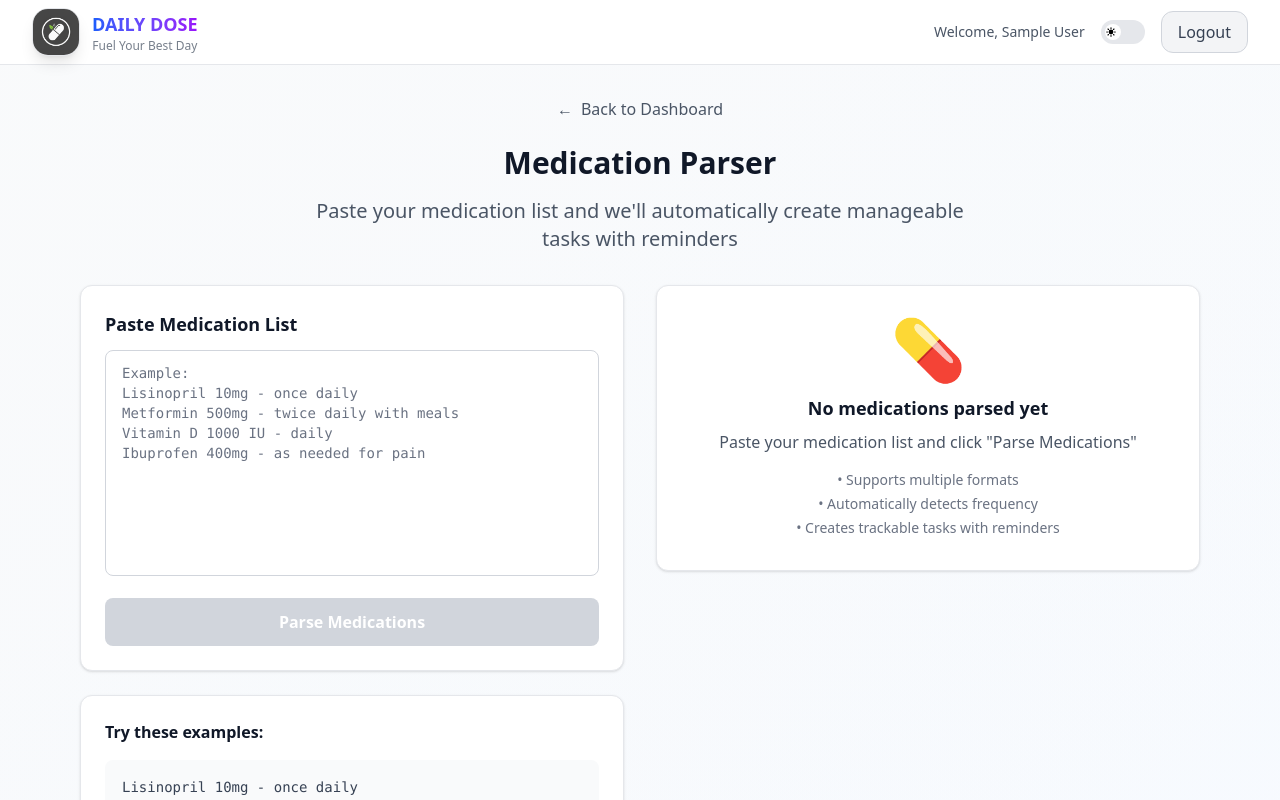
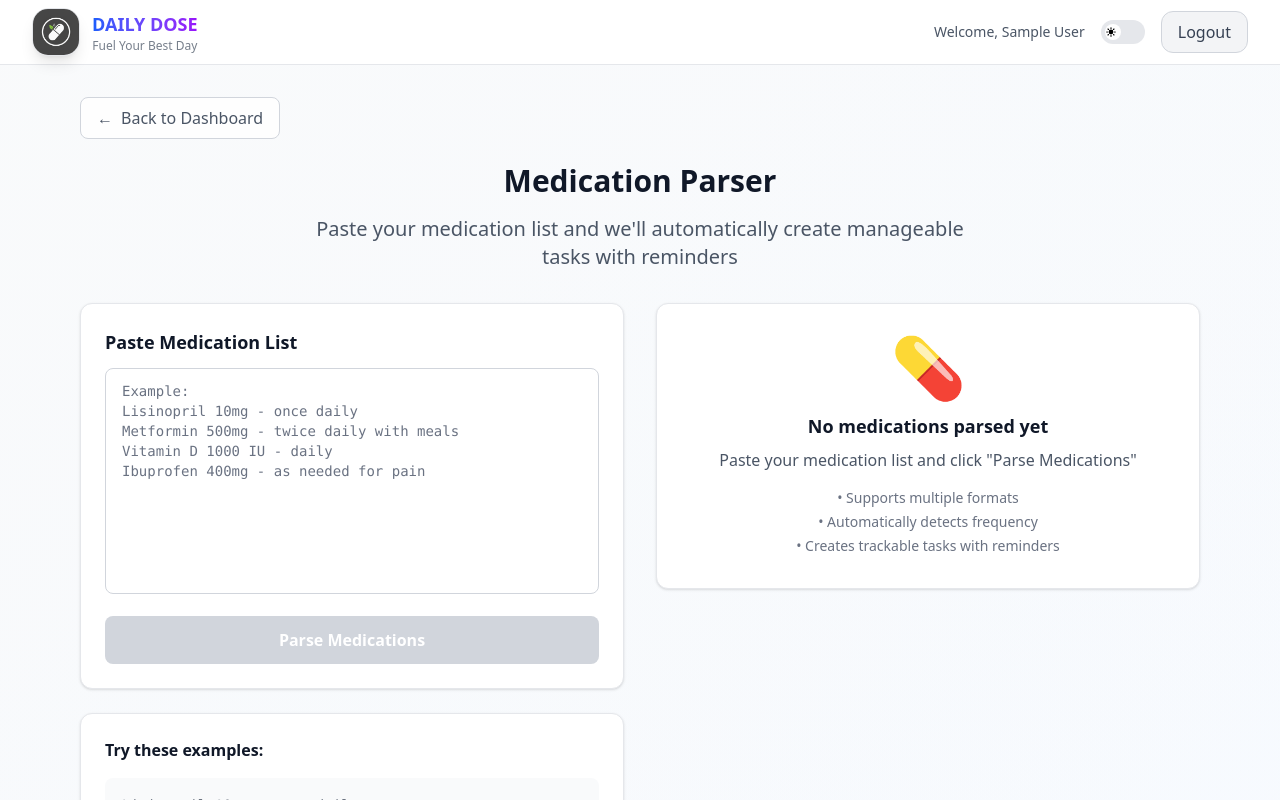
Before and after one commit to BillPotato/medical-app-frontend, a React (Vite) app: page /medication-parser in a window 1280 px wide. Shown: the top 800 px of the page. Built offline with nearby package versions, Linux system fonts and the light colour scheme; sample sign-in values are in the browser's storage.

Commit message:
feat: added favicon and fix button layout

```diff
--- a/index.html
+++ b/index.html
@@ -2,9 +2,9 @@
 <html lang="en">
   <head>
     <meta charset="UTF-8" />
-    <link rel="icon" type="image/svg+xml" href="/vite.svg" />
+    <link rel="icon" type="image/svg+xml" href="./public/logo.png" />
     <meta name="viewport" content="width=device-width, initial-scale=1.0" />
-    <title>patient-app</title>
+    <title>Daily Dose</title>
   </head>
   <body>
     <div id="root"></div>
--- a/src/components/Dashboard.jsx
+++ b/src/components/Dashboard.jsx
@@ -212,7 +212,7 @@ export default function Dashboard({ tasks = [], onUpdateTask, onDeleteTask }) {
       {/* Welcome Section - Simplified without header elements */}
       <div className="text-center">
         <h1 className="text-4xl font-bold bg-gradient-to-r from-blue-600 to-purple-600 bg-clip-text text-transparent">
-          Welcome back, {user.name || 'there'}! 👋
+          Welcome back, {user.name || 'there'}!
         </h1>
         <p className="text-gray-600 dark:text-gray-400 mt-2 text-lg">Here's your health overview for today</p>
       </div>
--- a/src/components/MedicationParser.jsx
+++ b/src/components/MedicationParser.jsx
@@ -183,21 +183,28 @@ Multivitamin once daily`
     <div className={`min-h-screen py-8 ${isDark ? 'bg-slate-900' : 'bg-gradient-to-br from-gray-50 to-blue-50/30'}`}>
       <div className="max-w-6xl mx-auto px-4">
         {/* Header */}
-        <div className="text-center mb-8">
+        <div className="mb-8">
+          {/* Back Button - Aligned to the left */}
           <button
             onClick={() => navigate('/dashboard')}
-            className={`inline-flex items-center space-x-2 mb-6 transition-colors ${isDark ? 'text-gray-400 hover:text-white' : 'text-gray-600 hover:text-gray-900'
+            className={`inline-flex items-center space-x-2 mb-6 transition-all duration-300 hover:scale-105 px-4 py-2 rounded-lg border ${isDark
+                ? 'text-gray-400 hover:text-white bg-gray-800/80 border-gray-700 hover:border-gray-500'
+                : 'text-gray-600 hover:text-gray-900 bg-white/80 border-gray-300 hover:border-gray-400'
               }`}
           >
             <span>←</span>
             <span>Back to Dashboard</span>
           </button>
+
+          {/* Title and Description - Still centered */}
+          <div className="text-center">
             <h1 className={`text-3xl font-bold mb-4 ${isDark ? 'text-white' : 'text-gray-900'}`}>
               Medication Parser
             </h1>
             <p className={`text-xl max-w-2xl mx-auto ${isDark ? 'text-gray-400' : 'text-gray-600'}`}>
               Paste your medication list and we'll automatically create manageable tasks with reminders
             </p>
+          </div>
         </div>
 
         <div className="grid grid-cols-1 lg:grid-cols-2 gap-8">
--- a/src/components/Survey.jsx
+++ b/src/components/Survey.jsx
@@ -22,6 +22,13 @@ const defaultQuestions = [
     min: 0,
     max: 10,
     labels: ['None', 'Mild', 'Moderate', 'Severe']
+  },
+  {
+    id: 'exercise',
+    text: 'How much did you move today?',
+    description: 'Any physical activity counts, even a short walk',
+    type: 'number',
+    placeholder: 'Minutes of activity'
   },
   {
     id: 'exercise',
@@ -170,9 +177,10 @@ export default function Survey({ onSubmit }) {
               <div className="absolute bottom-0 right-0 w-96 h-96 bg-white rounded-full translate-x-32 translate-y-32"></div>
             </div>
 
+            {/* Back Button with Border */}
             <button
               onClick={() => navigate('/dashboard')}
-              className="relative flex items-center space-x-2 text-white/80 hover:text-white mb-6 transition-colors group"
+              className="relative flex items-center space-x-2 px-4 py-2 rounded-lg border-2 border-white/30 hover:border-white/50 text-white/90 hover:text-white mb-6 transition-all duration-300 group backdrop-blur-sm bg-white/10 hover:bg-white/20"
             >
               <svg className="w-5 h-5 transform group-hover:-translate-x-1 transition-transform" fill="none" stroke="currentColor" viewBox="0 0 24 24">
                 <path strokeLinecap="round" strokeLinejoin="round" strokeWidth={2} d="M15 19l-7-7 7-7" />
--- a/src/pages/FeelingAnalyzerPage.jsx
+++ b/src/pages/FeelingAnalyzerPage.jsx
@@ -15,23 +15,28 @@ export default function FeelingAnalyzerPage() {
     <div className={`min-h-screen py-8 theme-transition ${isDark ? 'bg-slate-900' : 'bg-gradient-to-br from-slate-50 to-blue-50/50'}`}>
       <div className="max-w-7xl mx-auto px-4">
         {/* Header */}
-        <div className="text-center mb-12">
+        <div className="mb-12">
+          {/* Back Button - Aligned to the left */}
           <button
             onClick={() => navigate('/dashboard')}
             className={`inline-flex items-center space-x-2 mb-6 transition-all duration-300 hover:scale-105 backdrop-blur-sm px-4 py-2 rounded-xl shadow-sm border ${isDark
-                ? 'text-gray-400 hover:text-white bg-gray-800/80 border-gray-700'
-                : 'text-gray-600 hover:text-gray-900 bg-white/80 border-gray-200'
+                ? 'text-gray-400 hover:text-white bg-gray-800/80 border-gray-700 hover:border-gray-500'
+                : 'text-gray-600 hover:text-gray-900 bg-white/80 border-gray-200 hover:border-gray-300'
               }`}
           >
             <span>←</span>
             <span>Back to Dashboard</span>
           </button>
+
+          {/* Title and Description - Still centered */}
+          <div className="text-center">
             <h1 className="text-5xl font-bold bg-gradient-to-r from-blue-600 to-purple-600 bg-clip-text text-transparent mb-4">
               Feeling Analyzer
             </h1>
             <p className={`text-xl max-w-2xl mx-auto ${isDark ? 'text-gray-400' : 'text-gray-600'}`}>
               Describe how you're feeling and get personalized health insights and recommendations
             </p>
+          </div>
         </div>
 
         <FeelingAnalyzer onAnalysisComplete={handleAnalysisComplete} />
--- a/src/pages/MedicationParserPage.jsx
+++ b/src/pages/MedicationParserPage.jsx
@@ -5,9 +5,30 @@ import { useTheme } from '../contexts/ThemeContext';
 const MedicationParserPage = ({ onSave }) => {
   const { isDark } = useTheme();
 
+  const handleSave = (parsedTasks) => {
+    if (onSave) {
+      onSave(parsedTasks);
+    } else {
+      // Default save behavior if no onSave prop provided
+      console.log('Saving tasks:', parsedTasks);
+
+      // Get existing tasks from localStorage
+      const existingTasks = JSON.parse(localStorage.getItem('tasks') || '[]');
+
+      // Add new parsed tasks
+      const updatedTasks = [...existingTasks, ...parsedTasks];
+
+      // Save back to localStorage
+      localStorage.setItem('tasks', JSON.stringify(updatedTasks));
+
+      // Show success message
+      alert(`Successfully saved ${parsedTasks.length} medication tasks!`);
+    }
+  };
+
   return (
     <div className={`min-h-screen theme-transition ${isDark ? 'bg-slate-900' : 'bg-gradient-to-br from-gray-50 to-blue-50/30'}`}>
-      <MedicationParser onSave={onSave} />
+      <MedicationParser onSave={handleSave} />
     </div>
   );
 };
```
Also changed, not shown: public/logo.png (added). Lines whose indentation alone changed are shown as unchanged.
